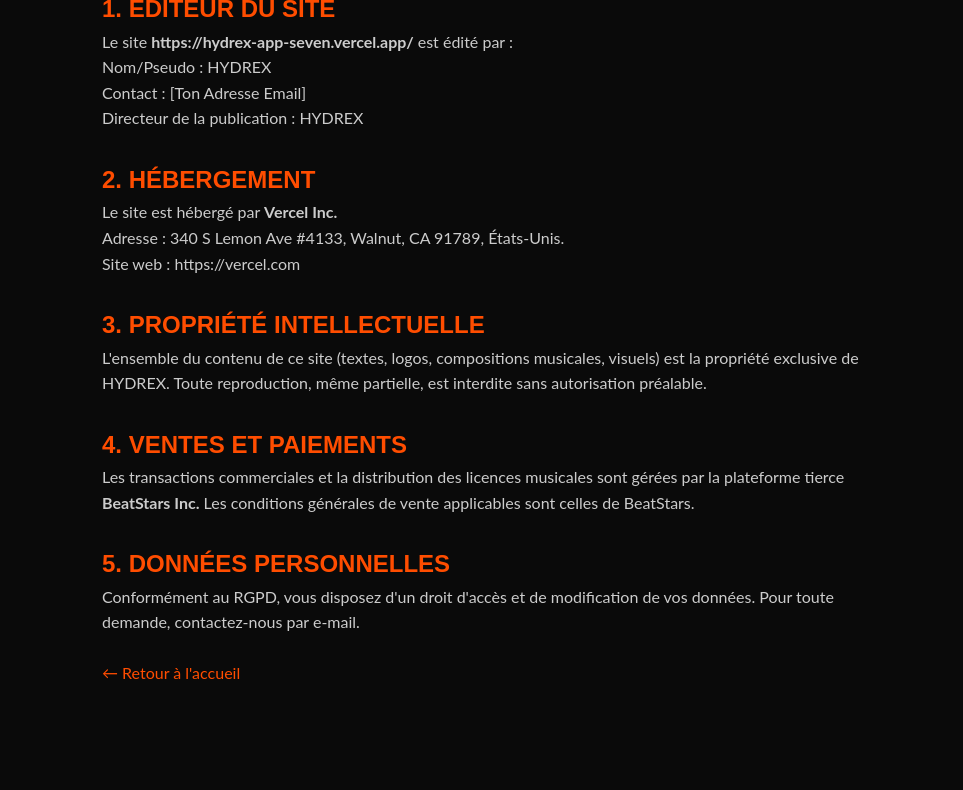
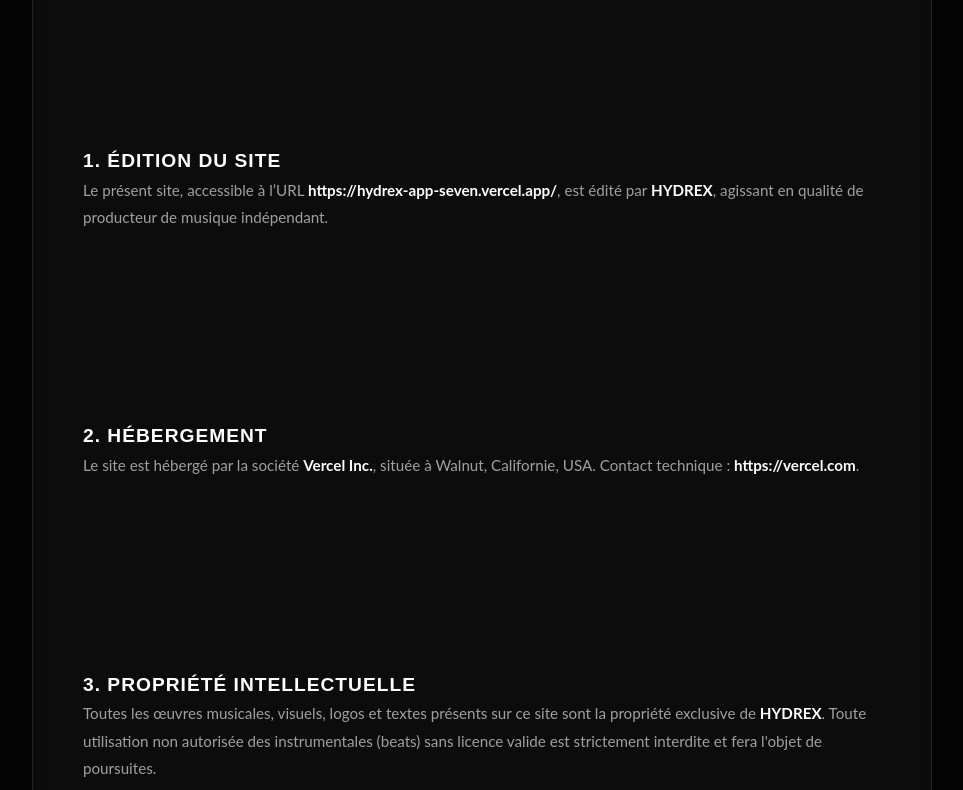
Before and after one commit to elydelaire-ux/Hydrex_app, a plain HTML site: page mentions-legales.html in a window 1280 px wide. Shown: the part 161-951 px from the top of the page, without its empty margins (158-1121 px from the left). Before the commit the page ends 917 px from the top, so only its background shows below. Drawn offline with Linux system fonts and the light colour scheme; files that its build step writes are made by us from their sources.

Commit message:
update metion légales

```diff
--- a/mentions-legales.html
+++ b/mentions-legales.html
@@ -4,38 +4,110 @@
     <meta charset="UTF-8">
     <meta name="viewport" content="width=device-width, initial-scale=1.0">
     <title>Mentions Légales | HYDREX</title>
-    <link rel="stylesheet" href="style.css">
+    <link rel="stylesheet" href="css/style.css">
     <style>
-        .legal-content { max-width: 800px; margin: 50px auto; text-align: left; padding: 20px; line-height: 1.6; color: #ccc; }
-        h2 { color: #ff4d00; margin-top: 30px; }
+        body {
+            background-color: #050505; /* Noir profond */
+            display: flex;
+            justify-content: center;
+            align-items: center;
+            min-height: 100vh;
+            margin: 0;
+        }
+
+        .legal-card {
+            background: rgba(255, 255, 255, 0.03);
+            backdrop-filter: blur(10px); /* Effet flou moderne */
+            border: 1px solid rgba(255, 255, 255, 0.1);
+            border-radius: 20px;
+            padding: 50px;
+            max-width: 900px;
+            width: 90%;
+            margin: 40px 0;
+            box-shadow: 0 20px 50px rgba(0,0,0,0.5);
+        }
+
+        h1 {
+            color: #ff4d00; /* Ton orange signature */
+            font-size: 2.5rem;
+            text-transform: uppercase;
+            letter-spacing: 3px;
+            margin-bottom: 40px;
+            border-bottom: 2px solid #ff4d00;
+            display: inline-block;
+        }
+
+        h2 {
+            color: #ffffff;
+            font-size: 1.2rem;
+            margin-top: 30px;
+            text-transform: uppercase;
+            letter-spacing: 1px;
+        }
+
+        p, li {
+            color: #a0a0a0; /* Gris clair pour la lisibilité */
+            line-height: 1.8;
+            font-size: 0.95rem;
+        }
+
+        strong {
+            color: #fff;
+        }
+
+        .back-btn {
+            display: inline-block;
+            margin-top: 40px;
+            padding: 12px 25px;
+            background-color: #ff4d00;
+            color: white;
+            text-decoration: none;
+            border-radius: 5px;
+            font-weight: bold;
+            transition: 0.3s;
+            text-transform: uppercase;
+            font-size: 0.8rem;
+        }
+
+        .back-btn:hover {
+            background-color: #e64500;
+            transform: scale(1.05);
+            box-shadow: 0 0 20px rgba(255, 77, 0, 0.4);
+        }
     </style>
 </head>
 <body>
-    <div class="legal-content">
+
+    <div class="legal-card">
         <h1>Mentions Légales</h1>
 
-        <h2>1. Éditeur du site</h2>
-        <p>Le site <strong>https://hydrex-app-seven.vercel.app/</strong> est édité par :<br>
-        Nom/Pseudo : HYDREX<br>
-        Contact : [Ton Adresse Email]<br>
-        Directeur de la publication : HYDREX</p>
+        <section>
+            <h2>1. Édition du site</h2>
+            <p>Le présent site, accessible à l’URL <strong>https://hydrex-app-seven.vercel.app/</strong>, est édité par <strong>HYDREX</strong>, agissant en qualité de producteur de musique indépendant.</p>
+        </section>
 
-        <h2>2. Hébergement</h2>
-        <p>Le site est hébergé par <strong>Vercel Inc.</strong><br>
-        Adresse : 340 S Lemon Ave #4133, Walnut, CA 91789, États-Unis.<br>
-        Site web : https://vercel.com</p>
+        <section>
+            <h2>2. Hébergement</h2>
+            <p>Le site est hébergé par la société <strong>Vercel Inc.</strong>, située à Walnut, Californie, USA. Contact technique : <strong>https://vercel.com</strong>.</p>
+        </section>
 
-        <h2>3. Propriété intellectuelle</h2>
-        <p>L'ensemble du contenu de ce site (textes, logos, compositions musicales, visuels) est la propriété exclusive de HYDREX. Toute reproduction, même partielle, est interdite sans autorisation préalable.</p>
+        <section>
+            <h2>3. Propriété Intellectuelle</h2>
+            <p>Toutes les œuvres musicales, visuels, logos et textes présents sur ce site sont la propriété exclusive de <strong>HYDREX</strong>. Toute utilisation non autorisée des instrumentales (beats) sans licence valide est strictement interdite et fera l'objet de poursuites.</p>
+        </section>
 
-        <h2>4. Ventes et Paiements</h2>
-        <p>Les transactions commerciales et la distribution des licences musicales sont gérées par la plateforme tierce <strong>BeatStars Inc.</strong> Les conditions générales de vente applicables sont celles de BeatStars.</p>
+        <section>
+            <h2>4. Commerce et Licences</h2>
+            <p>La vente de licences musicales est opérée via la plateforme <strong>BeatStars</strong>. Les conditions de vente, de remboursement et de livraison des fichiers sont régies par les termes de service de BeatStars et les contrats de licence spécifiques choisis par l'utilisateur lors de l'achat.</p>
+        </section>
 
-        <h2>5. Données personnelles</h2>
-        <p>Conformément au RGPD, vous disposez d'un droit d'accès et de modification de vos données. Pour toute demande, contactez-nous par e-mail.</p>
+        <section>
+            <h2>5. Contact</h2>
+            <p>Pour toute question relative à l'utilisation du site ou aux licences, vous pouvez nous contacter par e-mail : <strong>[METS_TON_MAIL_ICI]</strong>.</p>
+        </section>
 
-        <br>
-        <a href="index.html" style="color: #ff4d00;">← Retour à l'accueil</a>
+        <a href="index.html" class="back-btn">Retour au Studio</a>
     </div>
+
 </body>
 </html>
```
